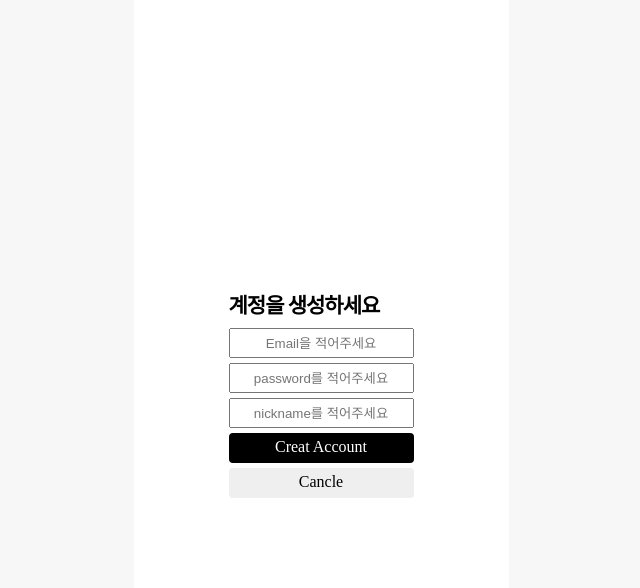
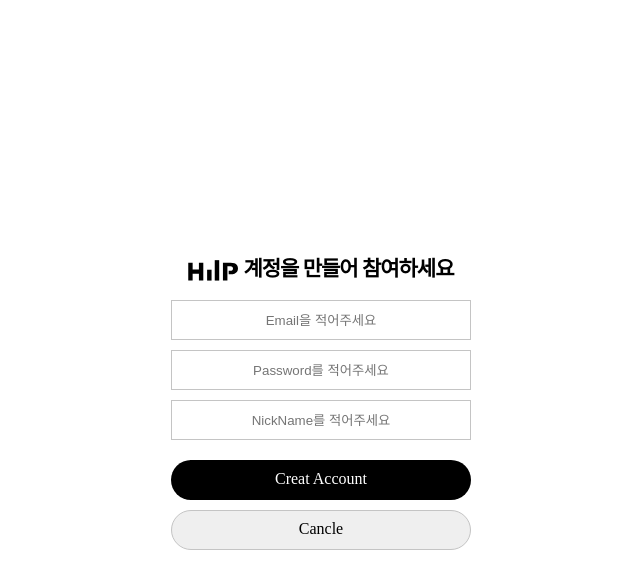
Before and after one commit to eyo-25/hiip, a React (Create React App) app: page / in a window 1280 px wide. Both pictures are taken after a click on the button "이메일 주소로 가입하기". Shown: the top 588 px of the page, without its empty margins (319-959 px from the left). Built offline with nearby package versions, Linux system fonts and the light colour scheme; no server answers.

Commit message:
#0.9 hiip

```diff
--- a/src/pages/Auth/Auth.tsx
+++ b/src/pages/Auth/Auth.tsx
@@ -2,6 +2,8 @@ import { useState } from "react";
 import styled from "styled-components";
 import AuthForm from "./component/AuthForm";
 import AuthSocialLogin from "./component/AuthSocialLogin";
+import { ReactComponent as HiipIcon } from "../../Assets/Icons/HIIPLogo.svg";
+
 const Auth = () => {
   const [isCreate, setIsCreate] = useState(false);
   const [isLogin, setIsLogin] = useState(false);
@@ -12,21 +14,26 @@ const Auth = () => {
     setIsLogin((prev) => !prev);
   };
   return (
-    <Container>
+    <>
       {isCreate && <AuthForm close={setIsCreate} newCount={true} />}
       {isLogin && <AuthForm close={setIsLogin} newCount={false} />}
+      <Container>
         <AuthBox>
+          <HiipLogo />
           <AuthSocialLogin />
           <BtnBox>
-          <div>또는</div>
-          <LoginBtn1 onClick={onCreateClick}>이메일 주소로 가입하기</LoginBtn1>
+            <SubText>또는</SubText>
+            <LoginBtn1 onClick={onCreateClick}>
+              이메일 주소로 가입하기
+            </LoginBtn1>
           </BtnBox>
           <BtnBox>
-          <h4>이미 HIIP 회원이 신가요?</h4>
+            <SubText>이미 HIIP 회원이 신가요?</SubText>
             <LoginBtn2 onClick={onLoginClick}>로그인</LoginBtn2>
           </BtnBox>
         </AuthBox>
       </Container>
+    </>
   );
 };
 
@@ -45,7 +52,7 @@ const AuthBox = styled.div`
   display: flex;
   flex-direction: column;
   height: 100%;
-  width: 100%;
+  width: 80%;
   justify-content: center;
   align-items: center;
 `;
@@ -71,13 +78,28 @@ const BtnBox = styled.div`
 const LoginBtn1 = styled.button`
   background-color: black;
   color: white;
+  &:hover {
+    transition: 0.5s ease-in;
+    color: #9d9d9d;
+  }
 `;
 
 const LoginBtn2 = styled.button`
   font-weight: 600;
   background-color: inherit;
   &:hover {
-    transition: 0.5s ease;
+    transition: 0.5s ease-in;
     background-color: rgba(0, 0, 0, 0.1);
   }
 `;
+
+const HiipLogo = styled(HiipIcon)`
+  display: flex;
+  width: 80px;
+  margin-bottom: 10px;
+`;
+
+const SubText = styled.div`
+  font-size: 14px;
+  color: #9d9d9d;
+`;
--- a/src/pages/Auth/component/AuthForm.tsx
+++ b/src/pages/Auth/component/AuthForm.tsx
@@ -45,11 +45,15 @@ const AuthForm = ({ close, newCount }: IAuthFormProps) => {
     }
   };
   return (
+    <Overlay>
       <Container>
         <BigBox>
           <BigTitle>
             {newCount ? (
-            "계정을 생성하세요"
+              <LogoBox>
+                <HiipLogo />
+                계정을 만들어 참여하세요
+              </LogoBox>
             ) : (
               <LogoBox>
                 <HiipLogo />에 로그인하기
@@ -65,13 +69,13 @@ const AuthForm = ({ close, newCount }: IAuthFormProps) => {
             <input
               {...register("password", { required: true })}
               type="password"
-            placeholder="password를 적어주세요"
+              placeholder="Password를 적어주세요"
             />
             {newCount && (
               <input
                 {...register("nickname", { required: true })}
                 type="text"
-              placeholder="nickname를 적어주세요"
+                placeholder="NickName를 적어주세요"
               />
             )}
             <button>{newCount ? "Creat Account" : "LogIn"}</button>
@@ -80,12 +84,13 @@ const AuthForm = ({ close, newCount }: IAuthFormProps) => {
           <CloseBtn onClick={closeClick}>Cancle</CloseBtn>
         </BigBox>
       </Container>
+    </Overlay>
   );
 };
 
 export default AuthForm;
 
-const Container = styled.div`
+const Overlay = styled.div`
   display: flex;
   position: absolute;
   justify-content: center;
@@ -96,15 +101,23 @@ const Container = styled.div`
   z-index: 12;
 `;
 
+const Container = styled.div`
+  display: flex;
+  justify-content: center;
+  width: 375px;
+`;
+
 const BigBox = styled.div`
   display: flex;
+  width: 80%;
   flex-direction: column;
-  max-width: 375px;
 `;
 
 const LogoBox = styled.div`
   display: flex;
+  height: 40px;
   align-items: center;
+  justify-content: center;
 `;
 
 const HiipLogo = styled(HiipIcon)`
@@ -117,16 +130,31 @@ const BigForm = styled.form`
   display: flex;
   flex-direction: column;
   input {
-    margin-bottom: 5px;
-    height: 30px;
+    cursor: pointer;
+    display: flex;
     text-align: center;
+    align-items: center;
+    justify-content: center;
+    width: 100%;
+    height: 40px;
+    border: 1px solid #c4c4c4;
+    margin-bottom: 10px;
   }
   button {
-    margin-bottom: 5px;
-    height: 30px;
-    border-radius: 4px;
+    display: flex;
+    align-items: center;
+    justify-content: center;
+    width: 100%;
+    height: 40px;
+    border-radius: 20px;
+    cursor: pointer;
+    margin: 10px 0;
     background-color: black;
     color: white;
+    &:hover {
+      transition: 0.5s ease-in;
+      color: #9d9d9d;
+    }
   }
 `;
 
@@ -138,7 +166,16 @@ const BigTitle = styled.h4`
 `;
 
 const CloseBtn = styled.button`
-  margin-bottom: 5px;
-  height: 30px;
-  border-radius: 4px;
+  display: flex;
+  align-items: center;
+  justify-content: center;
+  width: 100%;
+  height: 40px;
+  border-radius: 20px;
+  cursor: pointer;
+  border: 1px solid #c4c4c4;
+  &:hover {
+    transition: 0.5s ease-in;
+    background-color: rgba(0, 0, 0, 0.1);
+  }
 `;
--- a/src/pages/Auth/component/AuthSocialLogin.tsx
+++ b/src/pages/Auth/component/AuthSocialLogin.tsx
@@ -62,7 +62,7 @@ const LogInBtn = styled.button`
     margin-right: 10px;
   }
   &:hover {
-    transition: 0.52s ease;
+    transition: 0.5s ease-in;
     background-color: rgba(0, 0, 0, 0.1);
   }
 `;
--- a/src/pages/Home/Home.tsx
+++ b/src/pages/Home/Home.tsx
@@ -9,6 +9,7 @@ import { collection, orderBy, query, onSnapshot } from "firebase/firestore";
 import { authService, dbService } from "../../firebase";
 import { onAuthStateChanged } from "firebase/auth";
 import { IUserObjProps } from "../../Utils/interface";
+import WeeklyDatePicker from "./Project/component/WeeklyDatePicker";
 
 export interface ITodo {
   startDate: any;
@@ -53,13 +54,17 @@ const Home = ({ userObj }: IUserObjProps) => {
       }
     });
   }, []);
+
   return (
+    <>
+      <WeeklyDatePicker />
       <Container>
         <TodoBoard userObj={userObj} />
         <CreatePlanBtn onClick={onCreatePlanClick}>
           <PlusIcon />
         </CreatePlanBtn>
       </Container>
+    </>
   );
 };
 
@@ -67,13 +72,18 @@ export default Home;
 
 export const Container = styled.div`
   display: flex;
+  flex-direction: column;
   position: relative;
   justify-content: center;
+  padding-top: 30px;
   max-width: 375px;
   margin: 0 auto;
 `;
 
 export const CreatePlanBtn = styled.button`
+  position: absolute;
+  left: 0;
+  right: 0;
   display: flex;
   justify-content: center;
   align-items: center;
--- a/src/pages/Home/Project/component/EditCard.tsx
+++ b/src/pages/Home/Project/component/EditCard.tsx
@@ -240,8 +240,8 @@ const DateItem = styled.div`
     display: flex;
     text-align: center;
     font-size: 12px;
-    &:first-child {
-      margin-right: 5px;
+    &:nth-child(1) {
+      margin-left: 5px;
     }
   }
 `;
--- a/src/pages/Home/Project/component/TodoBoard.tsx
+++ b/src/pages/Home/Project/component/TodoBoard.tsx
@@ -52,7 +52,7 @@ const TodoBoard = ({ userObj }: IUserObjProps) => {
 export default TodoBoard;
 
 const Wrapper = styled.div`
-  margin-top: 125px;
+  /* margin-top: 125px; */
   display: flex;
   width: 100%;
   height: 100%;
--- /dev/null
+++ b/src/pages/Home/Project/component/WeeklyDatePicker.tsx
@@ -0,0 +1,156 @@
+import React, { useState } from "react";
+import styled from "styled-components";
+import { IoChevronForward, IoChevronBack } from "react-icons/io5";
+
+const WeeklyDatePicker = () => {
+  const date = new Date();
+  // 달력 연도
+  let calendarYear = date.getFullYear();
+  // 달력 월
+  let calendarMonth = date.getMonth() + 1;
+  // 달력 일
+  let calendarToday = date.getDate();
+
+  // 달력 현재 요일
+  let calendarMonthTodayDay = date.getDay();
+
+  // 주간 배열
+  var arWeek = [null, null, null, null, null, null, null] as any;
+
+  const [count, setCount] = useState(0);
+
+  var addDay1 = count;
+  for (var index = calendarMonthTodayDay; index < 7; index++) {
+    arWeek[index] = new Date(
+      calendarYear,
+      calendarMonth - 1,
+      calendarToday + addDay1
+    );
+    addDay1++;
+  }
+
+  var addDay2 = count;
+  for (let index = calendarMonthTodayDay - 1; index >= 0; index--) {
+    --addDay2;
+    arWeek[index] = new Date(
+      calendarYear,
+      calendarMonth - 1,
+      calendarToday + addDay2
+    );
+  }
+
+  // 오늘
+  let today = new Date();
+
+  var calendarDays = ["일", "월", "화", "수", "목", "금", "토"];
+
+  const onPrevClick = () => {
+    setCount((prev) => prev - 7);
+  };
+
+  const onNextClick = () => {
+    setCount((prev) => prev + 7);
+  };
+
+  const onTodayClick = () => {
+    setCount(0);
+  };
+
+  const [clickDate, setClickDate] = useState(new Date());
+
+  console.log(
+    clickDate
+    // clickDate.getFullYear(),
+    // clickDate.getMonth() + 1,
+    // clickDate.getDate()
+  );
+  console.log(arWeek);
+  // console.log(arWeek.findindex((e: any) => e.getFullYear()));
+
+  return (
+    <Wrapper>
+      <Container>
+        <MonthBox>
+          <PrevBtn onClick={onPrevClick} />
+          <MonthText onClick={onTodayClick}>
+            {arWeek[0].getMonth() + 1}월
+          </MonthText>
+          <NextBtn onClick={onNextClick} />
+        </MonthBox>
+        <DateContainer>
+          {calendarDays.map((days) => (
+            <DayBox key={days}>{days}</DayBox>
+          ))}
+          {arWeek.map((date: any, index: number) => (
+            <DateBox key={index}>{date.getDate()}</DateBox>
+          ))}
+        </DateContainer>
+      </Container>
+    </Wrapper>
+  );
+};
+
+export default React.memo(WeeklyDatePicker);
+
+const Wrapper = styled.div`
+  width: 100%;
+  background-color: white;
+`;
+
+const Container = styled.div`
+  display: flex;
+  flex-direction: column;
+  justify-content: center;
+  align-items: center;
+  max-width: 400px;
+  margin: 0 auto;
+  height: 125px;
+  position: relative;
+`;
+
+const MonthBox = styled.div`
+  display: flex;
+  justify-content: space-between;
+  align-items: center;
+  width: 90%;
+  font-weight: 600;
+  margin-bottom: 20px;
+`;
+
+const MonthText = styled.div`
+  display: flex;
+  cursor: pointer;
+`;
+
+const DateContainer = styled.div`
+  display: grid;
+  grid-template-columns: repeat(7, 1fr);
+  width: 100%;
+  font-size: 12px;
+  font-weight: 600;
+`;
+
+const DateBox = styled.div`
+  display: flex;
+  justify-content: center;
+  align-items: center;
+`;
+
+const DayBox = styled.div`
+  display: flex;
+  justify-content: center;
+  align-items: center;
+  margin-bottom: 15px;
+`;
+
+const PrevBtn = styled(IoChevronBack)`
+  width: 20px;
+  height: 20px;
+  cursor: pointer;
+`;
+
+const NextBtn = styled(IoChevronForward)`
+  width: 20px;
+  height: 20px;
+  cursor: pointer;
+`;
--- a/src/pages/MyPage/MyPage.tsx
+++ b/src/pages/MyPage/MyPage.tsx
@@ -82,9 +82,9 @@ const ProfileBox = styled.div`
 `;
 
 const ProfileImg = styled.img`
+  background-color: #c4c4c4;
   width: 50px;
   height: 50px;
-  background-color: #c4c4c4;
   border-radius: 25px;
   cursor: pointer;
 `;
```
Also changed, not shown: src/App.tsx (+1 -7 lines), src/Recoil/atoms.tsx (+4 -4 lines). Lines whose indentation alone changed are shown as unchanged.
